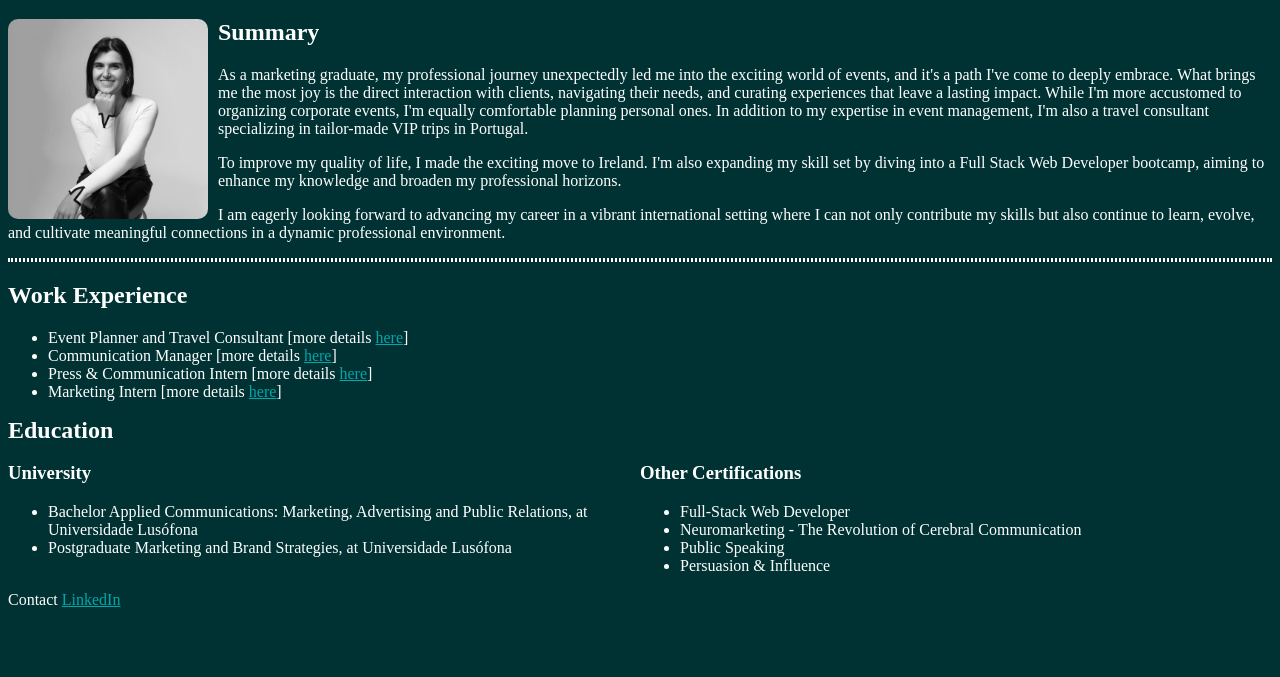
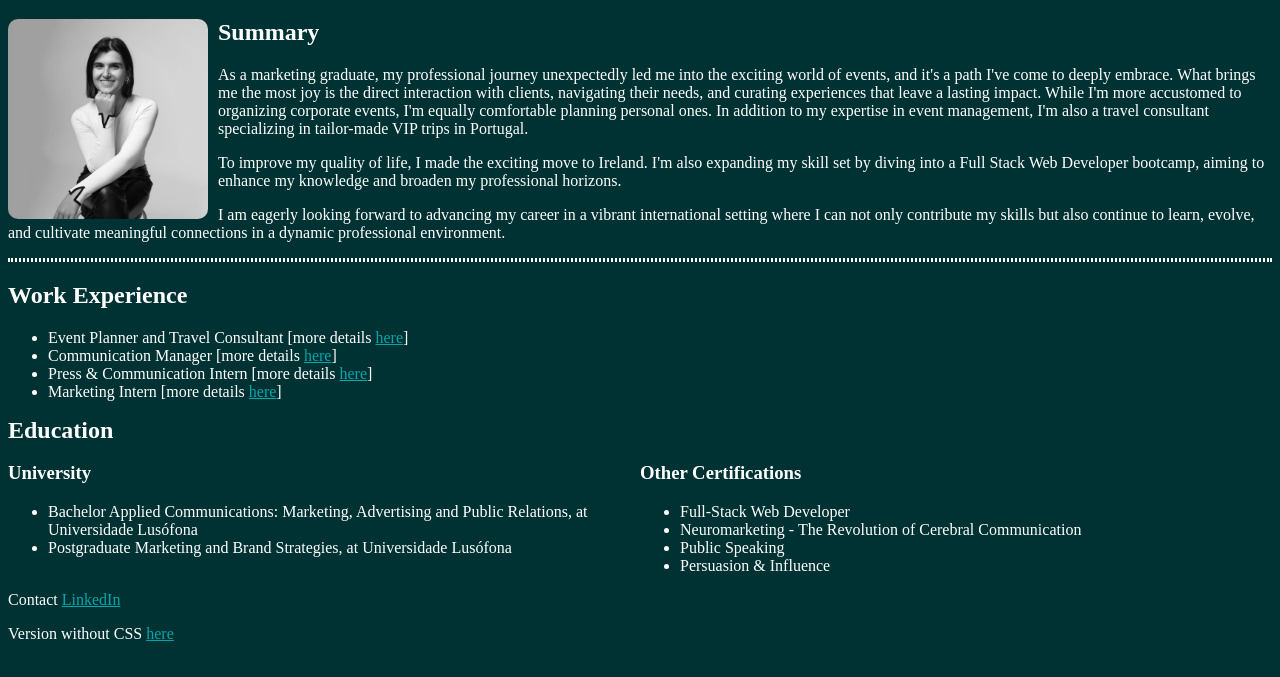
Before and after one commit to BeatrizVenturini/cv-with-CSS, a plain HTML site: page index.html in a window 1280 px wide. Shown: the part 61-738 px from the top of the page. Drawn offline with Linux system fonts and the light colour scheme.

Commit message:
Update index.html
Added a link for the no css version

```diff
--- a/index.html
+++ b/index.html
@@ -106,6 +106,7 @@
          </div>
 
         <p class="contact"> Contact <a href="https://www.linkedin.com/in/beatrizventurini/">LinkedIn</a> </p>
+        <p> Version without CSS <a href="https://beatrizventurini.github.io/first-cv-online/"> here <a/></p>
 
     </body>
 
```
